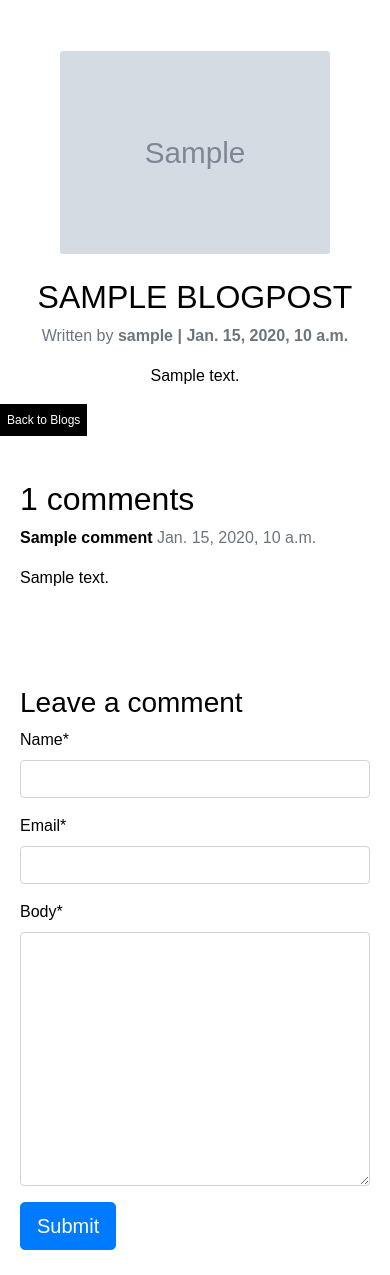
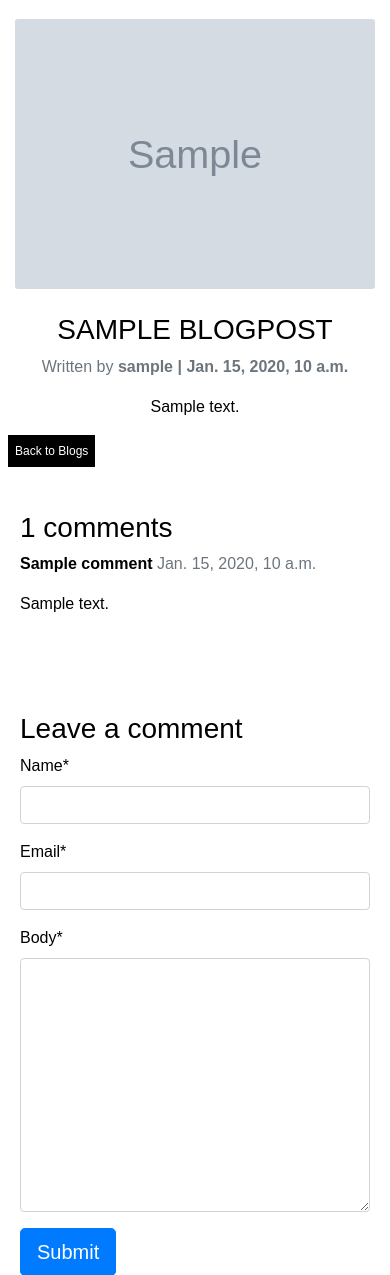
Before and after one commit to vijusuren/Dhanvi-Fashion-MS4, a Django app: a page that uses blog/templates/blog/blog_detail.html in a window 390 px wide. Shown: the part 87-1362 px from the top of the page. Before the commit the page ends 1337 px from the top, so only its background shows below. Run offline with Django 3.2, Linux system fonts and the light colour scheme; tables that the repository leaves empty hold one stand-in row (values such as "Sample post"); grey boxes marked "Sample" are stand-in pictures; some libraries are stand-ins or nearby versions.

Commit message:
add media query in blog

```diff
--- a/blog/static/blog/css/blog.css
+++ b/blog/static/blog/css/blog.css
@@ -10,3 +10,27 @@
 .card-img {
     max-height: 550px;
 }
+
+/*---------------------Media Query*/
+@media (max-width:768px) {
+    .blog-image-container {
+        width: 100%;
+        margin-top: 1rem;
+    }
+}
+
+@media (max-width:411px) {
+    .blog-details-title {
+        font-size: 28px;
+    }
+
+    .form-card h2 {
+        font-size: 28px;
+    }
+}
+
+@media (max-width:320px) {
+    .blog-details-title {
+        font-size: 24px;
+    }
+}
--- a/blog/templates/blog/blog_detail.html
+++ b/blog/templates/blog/blog_detail.html
@@ -47,12 +47,12 @@
                 <!-- Blog Content -->
                 <p class="blog-content">{{ blog.body }}</p>
             </div>
-            <a href="{% url 'blogs' %}" class="btn btn-black rounded-0 mb-2">Back to Blogs</a>
+            <a href="{% url 'blogs' %}" class="btn btn-black rounded-0 mb-2 ml-2">Back to Blogs</a>
         </div>
     </div>
     <div class="row">
         <div class="col-12 card mb-4  mt-3 ">
-           <div class="card-body">
+           <div class="card-body form-card">
               <!-- comments -->
               <h2>{{ comments.count }} comments</h2>
               {% for comment in comments %}
```
